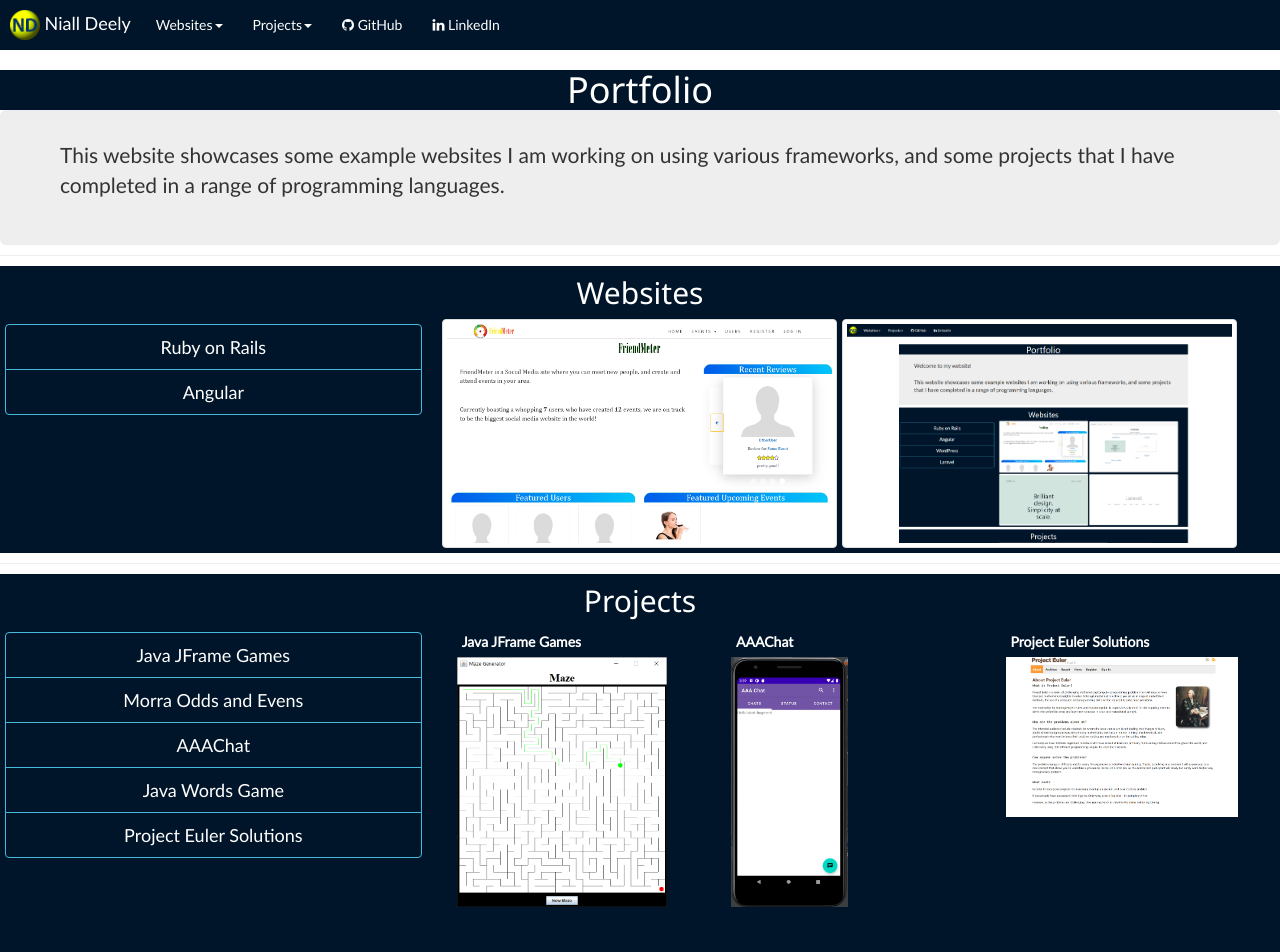
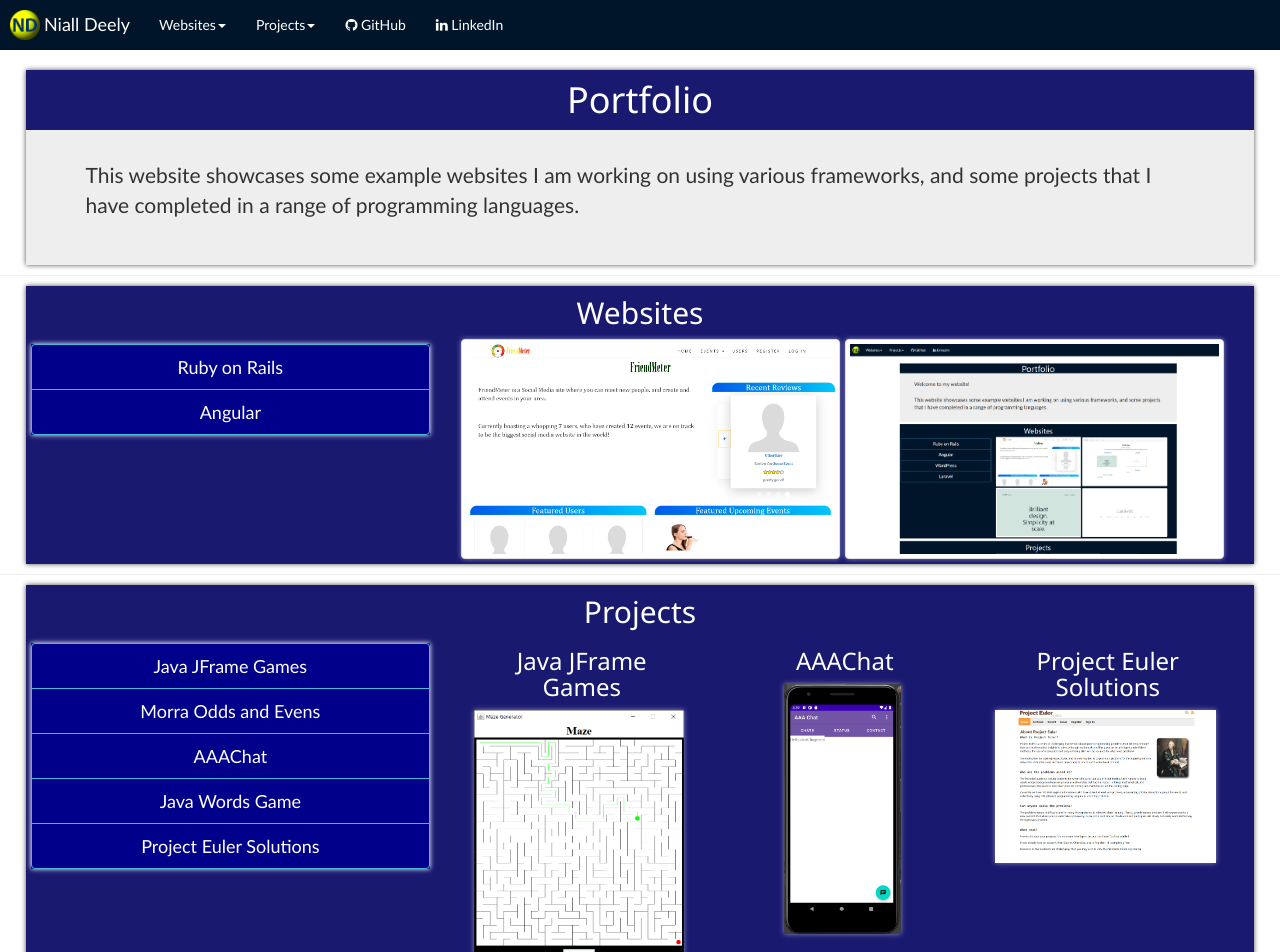
Before and after one commit to ndeely/Angular-ndcom, an Angular app: page / in a window 1280 px wide. Shown: the top 952 px of the page. Built offline with nearby package versions, Linux system fonts and the light colour scheme.

Commit message:
css improvements

```diff
--- a/src/app/header/header.component.scss
+++ b/src/app/header/header.component.scss
@@ -8,9 +8,12 @@
 
 .navbar-brand {
   padding:10px 10px;
+  display: flex;
   img {
-    display: inline;
     max-width: 30px;
+  }
+  span {
+    padding: 4px;
   }
 }
 
--- a/src/app/home/home.component.html
+++ b/src/app/home/home.component.html
@@ -1,4 +1,4 @@
-<div class="container">
+<div class="container intro">
   <h1>Portfolio</h1>
   <div class="introText jumbotron col-xs-10 col-xs-offset-1">
     <p>This website showcases some example websites I am working on using various frameworks, and some projects
@@ -6,7 +6,7 @@
   </div>
 </div>
 <hr>
-<div class="container">
+<div class="container content">
   <h2>Websites</h2>
   <div class="sites">
     <div class="row">
@@ -48,7 +48,7 @@
   </div>
 </div>
 <hr>
-<div class="container">
+<div class="container content">
   <h2>Projects</h2>
   <div class="projects">
     <div class="row">
@@ -62,11 +62,13 @@
       <div class="projectImage col-xs-12 col-md-8">
         <div *ngIf="!selectedProject">
           <span *ngFor="let project of projects">
-            <div *ngIf="project.imagePaths.length > 0" class="col-xs-12 col-md-4">
-              <p class="projectTitle">{{ project.name }}</p>
+            <div *ngIf="project.imagePaths.length > 0" class="single-project col-xs-12 col-md-4">
+              <h3 class="projectTitle">{{ project.name }}</h3>
               <a (click)="selectProject(project.id)">
                 <div *ngIf="project.imagePaths.length > 1" class="slideshow-container">
-                  <img *ngFor="let imgPath of project.imagePaths" class="mySlides" src="{{ imgPath }}" alt="{{ project.name }}">
+                  <div *ngFor="let imgPath of project.imagePaths" class="mySlides">
+                    <img src="{{ imgPath }}" alt="{{ project.name }}">
+                  </div>
                 </div>
                 <div *ngIf="project.imagePaths.length == 1">
                   <img *ngFor="let imgPath of project.imagePaths" src="{{ imgPath }}" alt="{{ project.name }}">
@@ -78,7 +80,9 @@
         </div>
         <div *ngIf="selectedProject && selectedProject.imagePaths.length > 0">
           <div  *ngIf="selectedProject.imagePaths.length > 1" class="slideshow-container">
-            <img *ngFor="let imgPath of selectedProject.imagePaths" class="mySlides" src="{{ imgPath }}" alt="{{ selectedProject.name }}">
+            <div *ngFor="let imgPath of selectedProject.imagePaths" class="mySlides">
+              <img src="{{ imgPath }}" alt="{{ selectedProject.name }}">
+            </div>
           </div>
           <div *ngIf="selectedProject.imagePaths.length == 1">
             <img *ngFor="let imgPath of selectedProject.imagePaths" src="{{ imgPath }}" alt="{{ selectedProject.name }}">
--- a/src/app/home/home.component.scss
+++ b/src/app/home/home.component.scss
@@ -6,28 +6,38 @@ hr {
   margin:10px 0px;
 }
 
-.container h2 {
-  padding: 10px;
+.intro {
+  background-color: #001529;
+}
+
+.container {
+  background-color: midnightblue;
+  width: 96%;
+  margin: 0 2%;
+  box-shadow: 0 0 5px rgba(0,0,0,0.7);
+
+  h1, h2, h3 {
+    padding: 10px;
+    color: #fff;
+  }
 }
 
 .introText {
   width: 100%;
   padding: 20px;
+  border-radius: 0px;
   p {
     padding:10px 40px;
   }
 }
 
-.sites, .projects {
-  background-color:#001529;
-}
-
 .menu {
   padding:5px;
   .btn-group-vertical {
+    box-shadow: 0 0 5px #fff;
     width: 100%;
     button {
-      background-color:#001529;
+      background-color: darkblue;
       &:hover, &.active {
         background-color: #1890FF;
       }
@@ -38,16 +48,19 @@ hr {
 .siteImage img {
   max-height: 300px;
   display: block;
-  margin:auto;
 }
 
 .projectImage img {
   max-height: 250px;
 }
 
-.siteImage img, .projectImage img {
-  max-width: 95%;
-  margin: 0px 5px 5px 0px;
+.siteImage, .projectImage {
+  text-align: center;
+  img {
+    max-width: 95%;
+    margin: 0px 5px 5px 0px;
+    box-shadow: 0 0 5px rgba(255,255,255,0.5);
+  }
 }
 
 .siteImage img.img-thumbnail {
@@ -81,3 +94,10 @@ button {
     margin: 10px auto;
   }
 }
+
+@media screen and (max-width: 768px) {
+  .menu {
+    width: 90%;
+    margin: 0 5%;
+  }
+}
--- a/src/app/projects/category/project-category.component.html
+++ b/src/app/projects/category/project-category.component.html
@@ -2,10 +2,12 @@
 <div class="row">
   <h2>{{category}} Projects</h2>
   <div class="project col-xs-10 col-xs-offset-1 col-md-4 col-md-offset-1" *ngFor="let project of projects">
-    <a routerLink="/projects/{{project.id}}">
-      <h3>{{project.name}}</h3>
-      <img *ngIf="project.imagePaths.length > 0" src="{{project.imagePaths[0]}}" alt="{{project.name}}" />
-    </a>
+    <div>
+      <a routerLink="/projects/{{project.id}}">
+        <h3>{{project.name}}</h3>
+        <img *ngIf="project.imagePaths.length > 0" src="{{project.imagePaths[0]}}" alt="{{project.name}}" />
+      </a>
+    </div>
     <div class="col-xs-12">
       Tags:
       <span *ngFor="let tag of project.tags">
--- a/src/app/projects/category/project-category.component.scss
+++ b/src/app/projects/category/project-category.component.scss
@@ -1,3 +1,7 @@
-.project img {
-  max-width: 95%;
+.project {
+  text-align: center;
+  img {
+    max-width: 95%;
+    max-height: 350px;
+  }
 }
--- a/src/app/projects/projects.component.html
+++ b/src/app/projects/projects.component.html
@@ -16,7 +16,9 @@
   <div class="row">
     <div class="col-xs-12">
       <div *ngIf="project.imagePaths.length > 1" class="slideshow-container">
-        <img *ngFor="let imgPath of project.imagePaths" class="mySlides" src="{{imgPath}}">
+        <div *ngFor="let imgPath of project.imagePaths" class="mySlides">
+          <img src="{{ imgPath }}" alt="{{ project.name }}">
+        </div>
       </div>
       <div *ngIf="project.imagePaths.length == 1">
         <img *ngFor="let imgPath of project.imagePaths" src="{{ imgPath }}" alt="{{ project.name }}">
--- a/src/app/projects/projects.component.scss
+++ b/src/app/projects/projects.component.scss
@@ -4,8 +4,8 @@ button {
 }
 
 img {
-  max-height:300px;
-  margin: 0 33%;
+  max-height: 300px;
+  max-width: 100%;
 }
 
 @media screen and (max-width: 768px) {
--- a/src/assets/css/slideshow.css
+++ b/src/assets/css/slideshow.css
@@ -7,13 +7,12 @@
   max-width: 600px;
   height: 300px;
   position: relative;
+  text-align: center;
   margin: auto;
 }
 
 .slideshow-container img {
   max-height: 100%;
-  width: auto;
-  margin:auto;
 }
 
 /* Hide the images by default */
--- a/src/styles.scss
+++ b/src/styles.scss
@@ -19,8 +19,7 @@ h1, h2, h3, h4, h5 {
 }
 
 h1, h2, h3 {
-  background-color:#001529;
-  color: #fff;
+
 }
 
 h4 {
@@ -73,7 +72,6 @@ blockquote p {
 
   h4, h5 {
     text-decoration: none;
-    color: #001529;
   }
 
   img {
```
